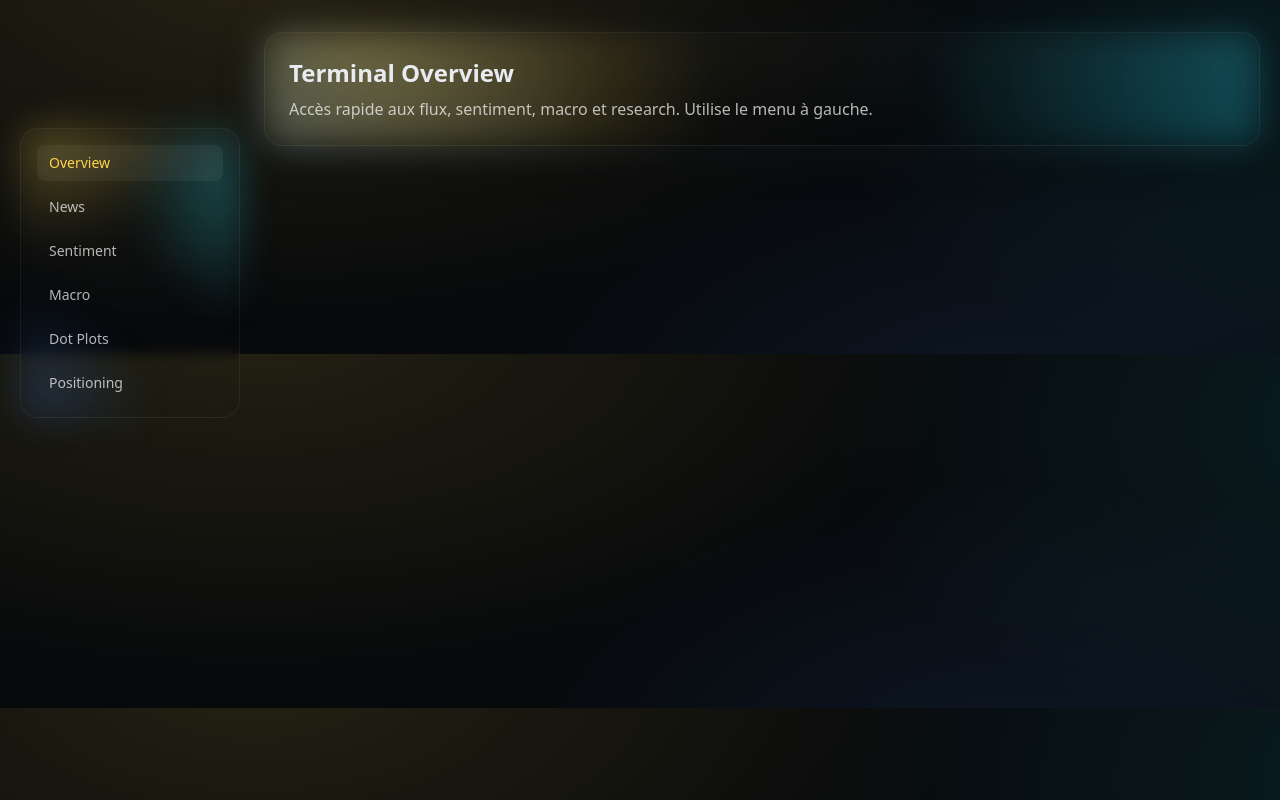
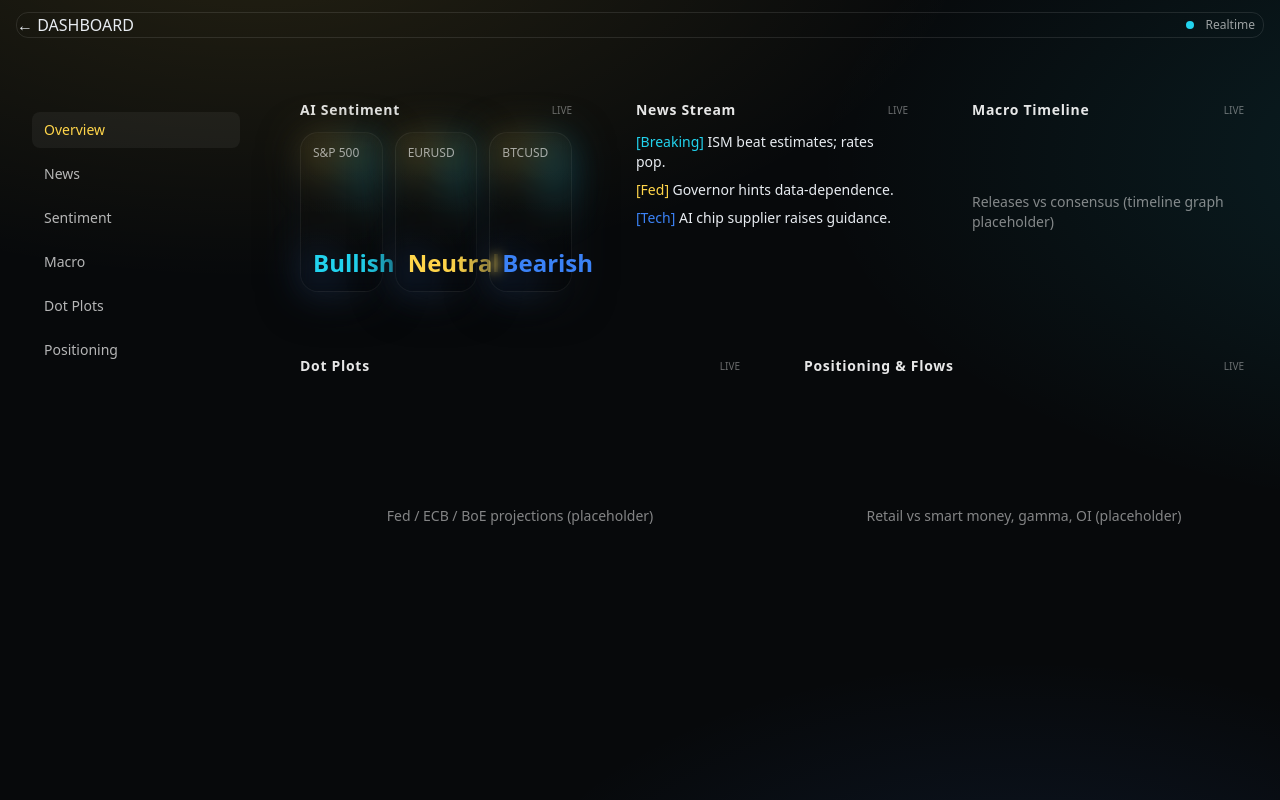
Before and after one commit to edmju/vtrqxtrading-next, a Next.js app: page /dashboard in a window 1280 px wide. Built offline with nearby package versions, Linux system fonts and the light colour scheme.

Commit message:
Create page.tsx

```diff
--- /dev/null
+++ b/src/app/(terminal)/dashboard/page.tsx
@@ -0,0 +1,67 @@
+export const dynamic = "force-dynamic";
+
+import GlassCard from "@/components/ui/GlassCard";
+
+function Panel({ title, children }: any) {
+  return (
+    <div className="terminal-panel p-5">
+      <div className="flex items-center justify-between mb-3">
+        <h3 className="text-sm font-semibold tracking-wider text-white/90">{title}</h3>
+        <div className="text-[10px] text-white/40">LIVE</div>
+      </div>
+      {children}
+    </div>
+  );
+}
+
+export default async function Dashboard() {
+  return (
+    <main className="space-y-6">
+      <div className="grid lg:grid-cols-3 gap-6">
+        <Panel title="AI Sentiment">
+          <div className="h-40 grid grid-cols-3 gap-3">
+            <GlassCard className="p-3 flex flex-col justify-between">
+              <div className="text-xs text-white/60">S&P 500</div>
+              <div className="text-2xl font-bold text-cyan">Bullish</div>
+            </GlassCard>
+            <GlassCard className="p-3 flex flex-col justify-between">
+              <div className="text-xs text-white/60">EURUSD</div>
+              <div className="text-2xl font-bold text-primary">Neutral</div>
+            </GlassCard>
+            <GlassCard className="p-3 flex flex-col justify-between">
+              <div className="text-xs text-white/60">BTCUSD</div>
+              <div className="text-2xl font-bold text-blue">Bearish</div>
+            </GlassCard>
+          </div>
+        </Panel>
+
+        <Panel title="News Stream">
+          <ul className="space-y-2 max-h-40 overflow-auto pr-2">
+            <li className="text-sm"><span className="text-cyan">[Breaking]</span> ISM beat estimates; rates pop.</li>
+            <li className="text-sm"><span className="text-primary">[Fed]</span> Governor hints data‑dependence.</li>
+            <li className="text-sm"><span className="text-blue">[Tech]</span> AI chip supplier raises guidance.</li>
+          </ul>
+        </Panel>
+
+        <Panel title="Macro Timeline">
+          <div className="h-40 flex items-center justify-center text-white/50 text-sm">
+            Releases vs consensus (timeline graph placeholder)
+          </div>
+        </Panel>
+      </div>
+
+      <div className="grid lg:grid-cols-2 gap-6">
+        <Panel title="Dot Plots">
+          <div className="h-64 flex items-center justify-center text-white/50 text-sm">
+            Fed / ECB / BoE projections (placeholder)
+          </div>
+        </Panel>
+        <Panel title="Positioning & Flows">
+          <div className="h-64 flex items-center justify-center text-white/50 text-sm">
+            Retail vs smart money, gamma, OI (placeholder)
+          </div>
+        </Panel>
+      </div>
+    </main>
+  );
+}
```
